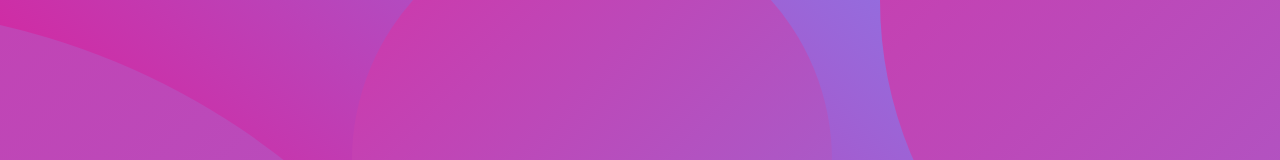
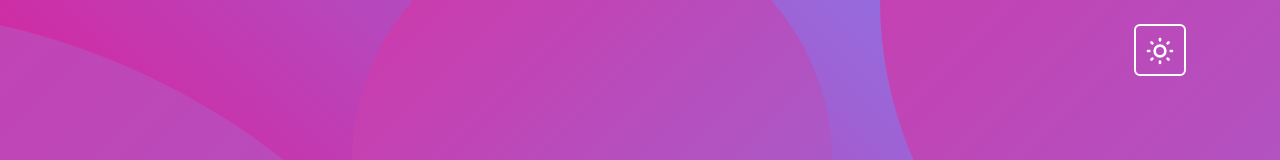
Before and after one commit to ivanov998/crt-next, a Next.js app: page / in a window 1280 px wide. Shown: the top 160 px of the page. Built offline with nearby package versions, Linux system fonts and the light colour scheme.

Commit message:
Added theme context and function to switch the theme; Wrapped the app in ThemeContext; Added change theme button

```diff
--- a/components/Header.tsx
+++ b/components/Header.tsx
@@ -1,7 +1,36 @@
 import type { NextPage } from 'next';
+import { useTheme } from '../contexts/ThemeContext';
 
 const Home: NextPage = () => {
+  const { theme, toggleTheme } = useTheme();
+
   return (
+    <>
+      <div className='container position-relative'>
+        <button
+          onClick={() => toggleTheme()}
+          className='btn theme-switch-btn position-absolute end-0 m-4 border-2 border-info text-info fs-2 py-0 px-2'
+          type='button'
+          aria-label='Toggle theme'
+        >
+          <svg
+            xmlns='http://www.w3.org/2000/svg'
+            width='1em'
+            height='1em'
+            viewBox='0 0 24 24'
+            stroke-width='2'
+            stroke='currentColor'
+            fill='none'
+            stroke-linecap='round'
+            stroke-linejoin='round'
+            className='icon icon-tabler icon-tabler-sun'
+          >
+            <path stroke='none' d='M0 0h24v24H0z' fill='none'></path>
+            <path d='M12 12m-4 0a4 4 0 1 0 8 0a4 4 0 1 0 -8 0'></path>
+            <path d='M3 12h1m8 -9v1m8 8h1m-9 8v1m-6.4 -15.4l.7 .7m12.1 -.7l-.7 .7m0 11.4l.7 .7m-12.1 -.7l-.7 .7'></path>
+          </svg>
+        </button>
+      </div>
       <header className='masthead text-light'>
         <div className='masthead-content'>
           <div className='container text-start'>
@@ -18,6 +47,7 @@ const Home: NextPage = () => {
         <div className='bg-circle-3 bg-circle'></div>
         <div className='bg-circle-4 bg-circle'></div>
       </header>
+    </>
   );
 };
 
--- /dev/null
+++ b/contexts/ThemeContext.tsx
@@ -0,0 +1,53 @@
+import {
+  createContext,
+  useContext,
+  useState,
+  ReactNode,
+  useEffect,
+} from 'react';
+
+type Theme = 'light' | 'dark';
+
+interface ThemeContextType {
+  theme: Theme;
+  toggleTheme: () => void;
+}
+
+const ThemeContext = createContext<ThemeContextType | undefined>(undefined);
+
+const ThemeProvider = ({ children }: { children: ReactNode }) => {
+  const [theme, setTheme] = useState<Theme>('light');
+
+  useEffect(() => {
+    const storedTheme = localStorage.getItem('theme') as Theme;
+    if (storedTheme) {
+      setTheme(storedTheme);
+    }
+  }, []);
+
+  useEffect(() => {
+    document.documentElement.setAttribute('data-bs-theme', theme);
+  }, [theme]);
+
+  const toggleTheme = () => {
+    const newTheme = theme === 'light' ? 'dark' : 'light';
+    setTheme(newTheme);
+    localStorage.setItem('theme', newTheme);
+  };
+
+  return (
+    <ThemeContext.Provider value={{ theme, toggleTheme }}>
+      {children}
+    </ThemeContext.Provider>
+  );
+};
+
+const useTheme = () => {
+  const context = useContext(ThemeContext);
+  if (!context) {
+    throw new Error('useTheme must be used within a ThemeProvider');
+  }
+  return context;
+};
+
+export { ThemeProvider, useTheme };
--- a/pages/_app.tsx
+++ b/pages/_app.tsx
@@ -1,6 +1,7 @@
 import { AppProps } from 'next/app';
 import Head from 'next/head';
 import Layout from '../components/Layout';
+import { ThemeProvider } from '../contexts/ThemeContext';
 import '../styles/bootstrap_overrides.css';
 import '../styles/globals.css';
 import '../styles/header.css';
@@ -16,9 +17,11 @@ function App({ Component, pageProps }: AppProps) {
         />
         <title>Chinese Remainder Theorem Calculator</title>
       </Head>
-      <Layout>
-        <Component {...pageProps} />
-      </Layout>
+      <ThemeProvider>
+        <Layout>
+          <Component {...pageProps} />
+        </Layout>
+      </ThemeProvider>
     </>
   );
 }
--- a/pages/_document.tsx
+++ b/pages/_document.tsx
@@ -1,21 +1,9 @@
-import Document, {
-  Html,
-  Head,
-  Main,
-  NextScript,
-  DocumentContext,
-} from 'next/document';
-import { ReactElement } from 'react';
+import { Html, Head, Main, NextScript } from 'next/document';
+import { ThemeProvider, useTheme } from '../contexts/ThemeContext';
 
-class MyDocument extends Document {
-  static async getInitialProps(ctx: DocumentContext) {
-    const initialProps = await Document.getInitialProps(ctx);
-    return { ...initialProps };
-  }
-
-  render(): ReactElement {
+export default function Document() {
   return (
-      <Html>
+    <Html data-bs-theme='dark'>
       <Head>
         <link
           rel='stylesheet'
@@ -37,6 +25,3 @@ class MyDocument extends Document {
     </Html>
   );
 }
-}
-
-export default MyDocument;
```
Lines whose indentation alone changed are shown as unchanged.
